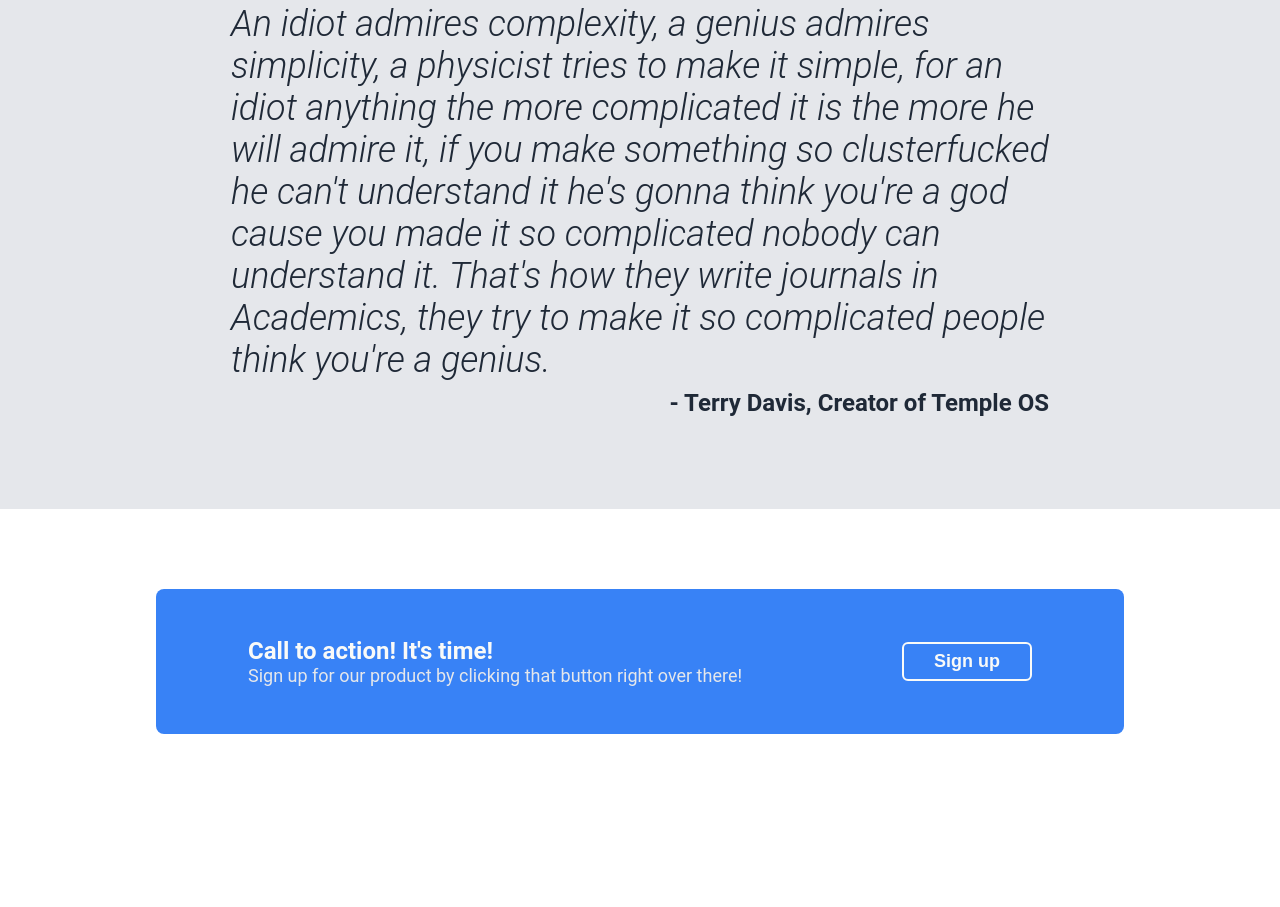
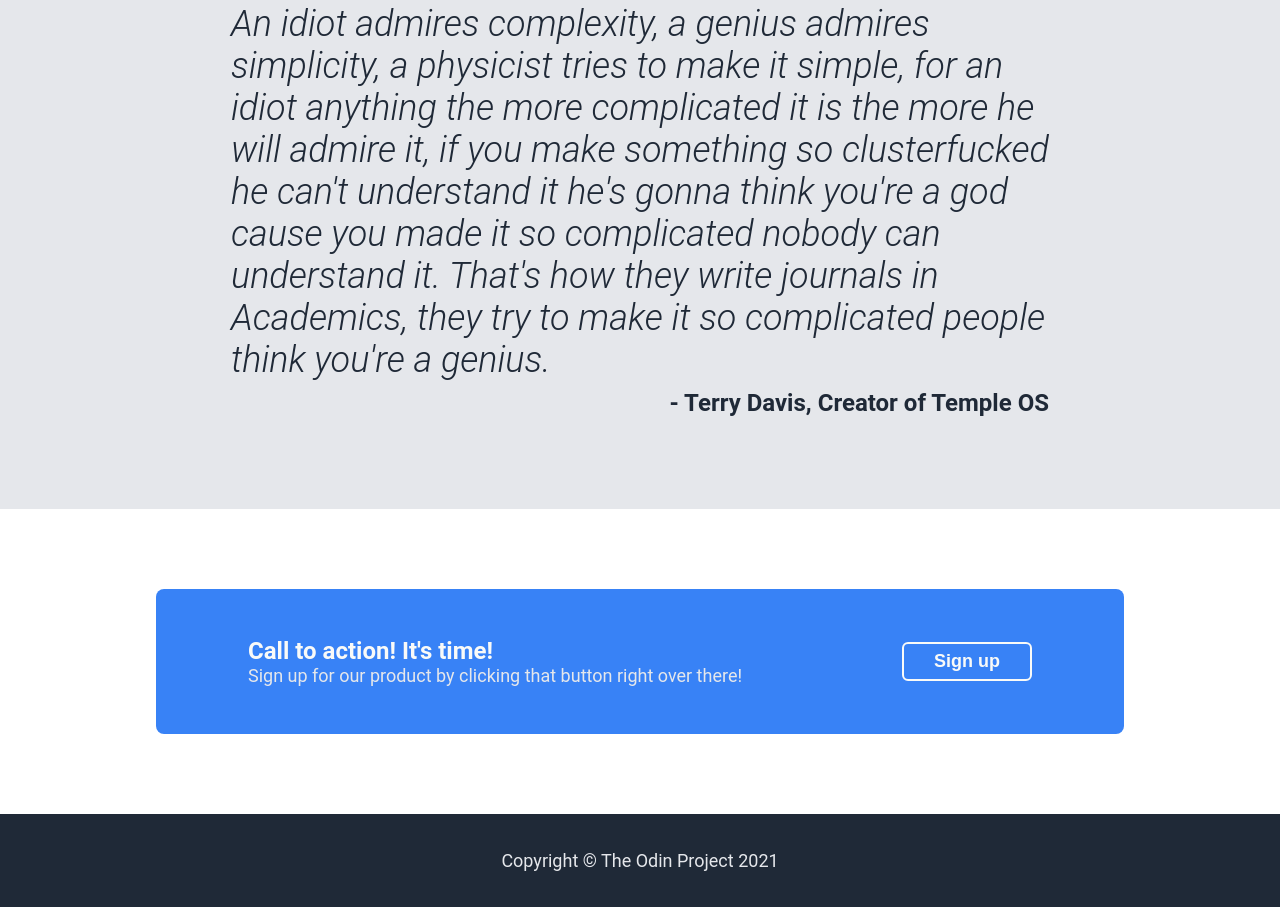
Before and after one commit to dungdul/odin-landing-page, a plain HTML site: page index.html in a window 1280 px wide. Shown: the part 1004-1911 px from the top of the page. Before the commit the page ends 1818 px from the top, so only its background shows below. Drawn offline with Linux system fonts and the light colour scheme.

Commit message:
Add footer's content and styles

```diff
--- a/index.html
+++ b/index.html
@@ -79,5 +79,10 @@
             </div>
         </div>
     </div>
+    <div class="footer">
+        <div class="container">
+            Copyright © The Odin Project 2021
+        </div>
+    </div>
 </body>
 </html>
--- a/styles.css
+++ b/styles.css
@@ -164,3 +164,13 @@ button {
 .call-to-action-box button {
     border: 2px solid #f9faf8;
 }
+
+.footer {
+    background-color: #1f2937;
+    color: #e5e7eb;
+    font-size: 18px;
+    display: flex;
+    justify-content: center;
+    align-items: center;
+    padding: 36px;
+}
```
